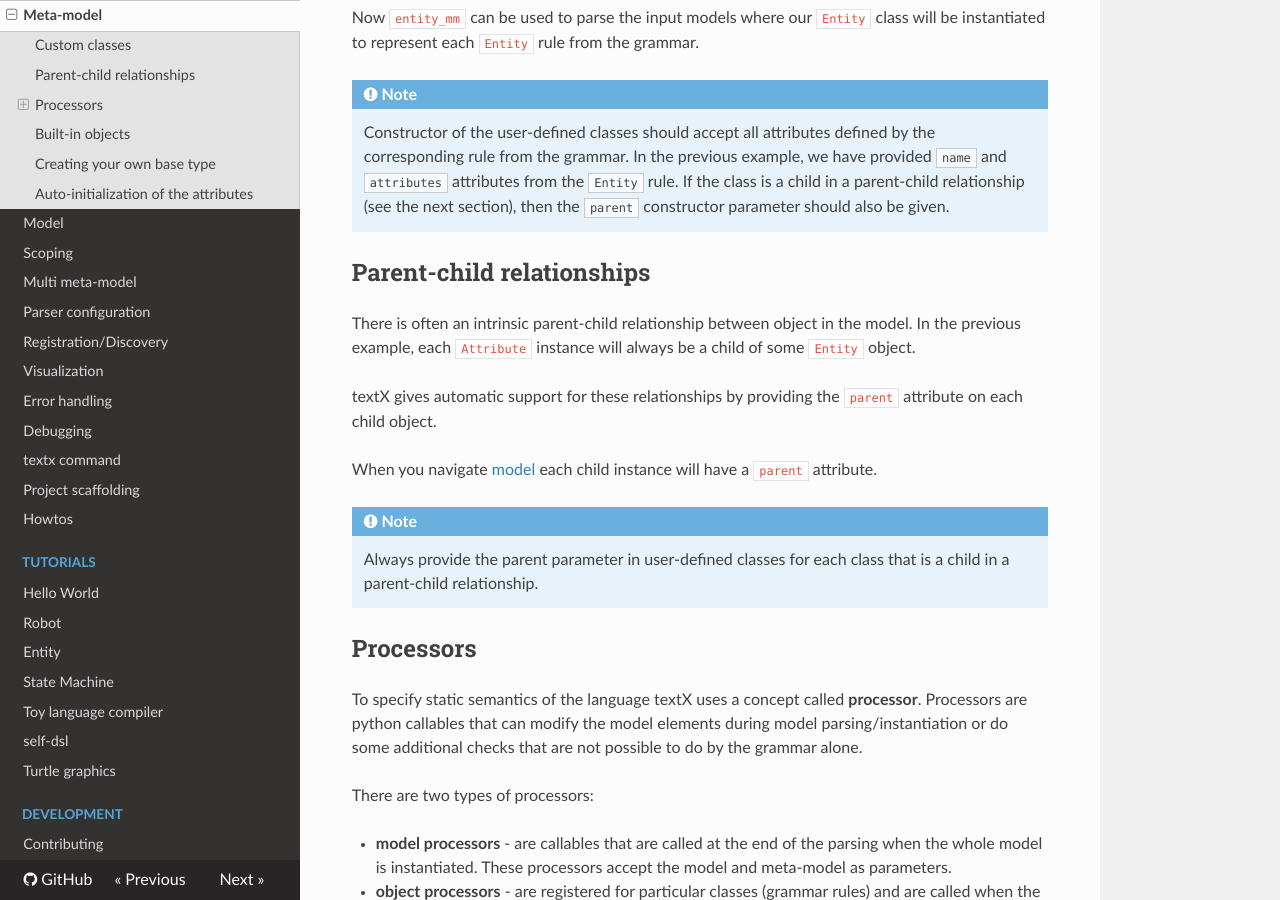
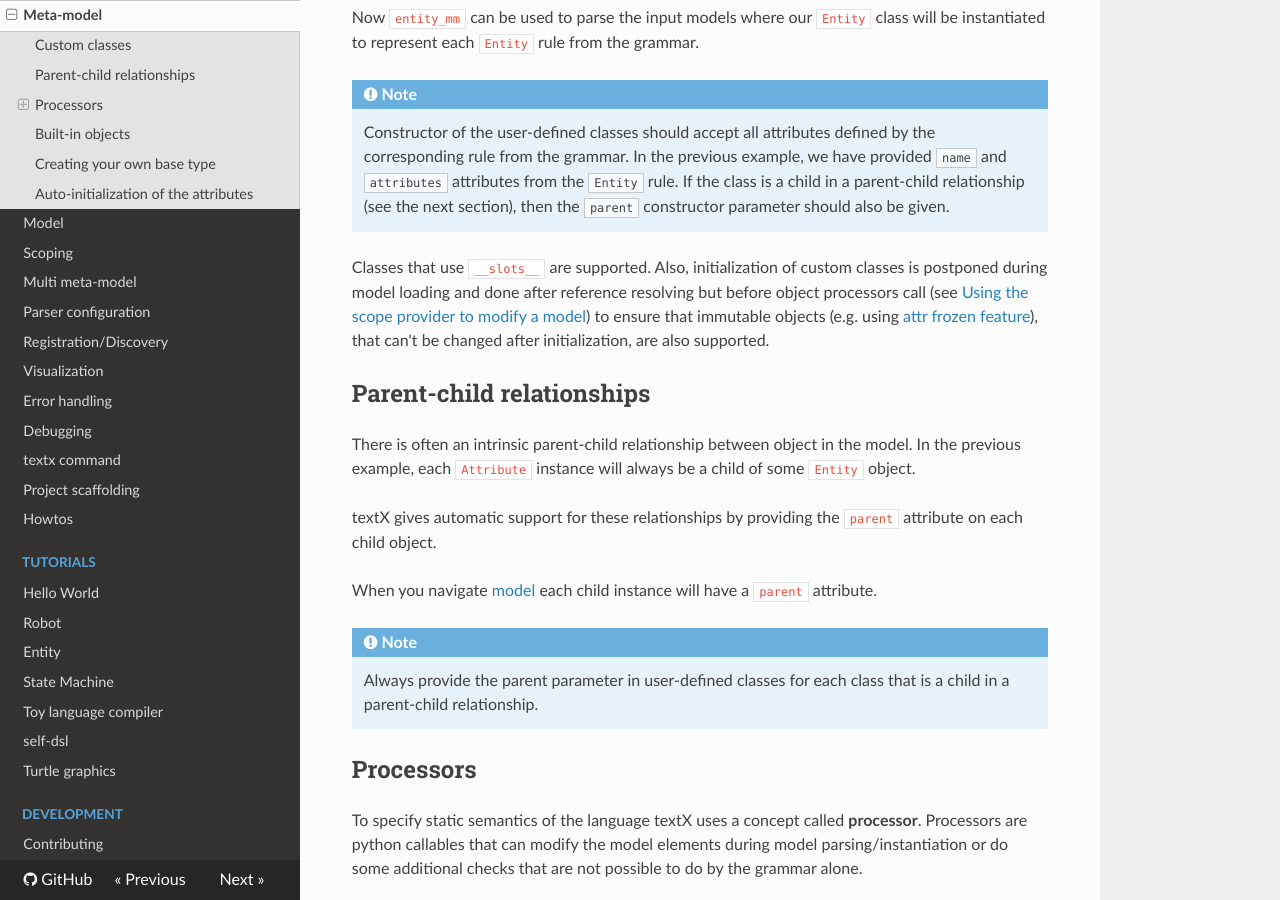
Before and after one commit to textX/textX, an MkDocs documentation site: the page built from docs/metamodel.md, in a window 1280 px wide and 900 px high, scrolled down 1494 px. Built offline with MkDocs 1.6.1, drawn with Linux system fonts in a browser that asks for light colours; nearby versions of some CDN libraries; comment, search, counter and statistics services are not loaded.

Commit message:
Extend docs on custom classes to mention postponed init

```diff
--- a/docs/metamodel.md
+++ b/docs/metamodel.md
@@ -78,6 +78,14 @@ will be instantiated to represent each `Entity` rule from the grammar.
     provided `name` and `attributes` attributes from the `Entity` rule. If the
     class is a child in a parent-child relationship (see the next section), then
     the `parent` constructor parameter should also be given.
+
+Classes that use `__slots__` are supported. Also, initialization of custom
+classes is postponed during model loading and done after reference resolving but
+before object processors call (see [Using the scope provider to modify a
+model](scoping.md##using-the-scope-provider-to-modify-a-model)) to ensure that
+immutable objects (e.g. using [attr frozen
+feature](https://www.attrs.org/en/stable/examples.html#immutability)), that
+can't be changed after initialization, are also supported.
 
 
 ## Parent-child relationships
```
